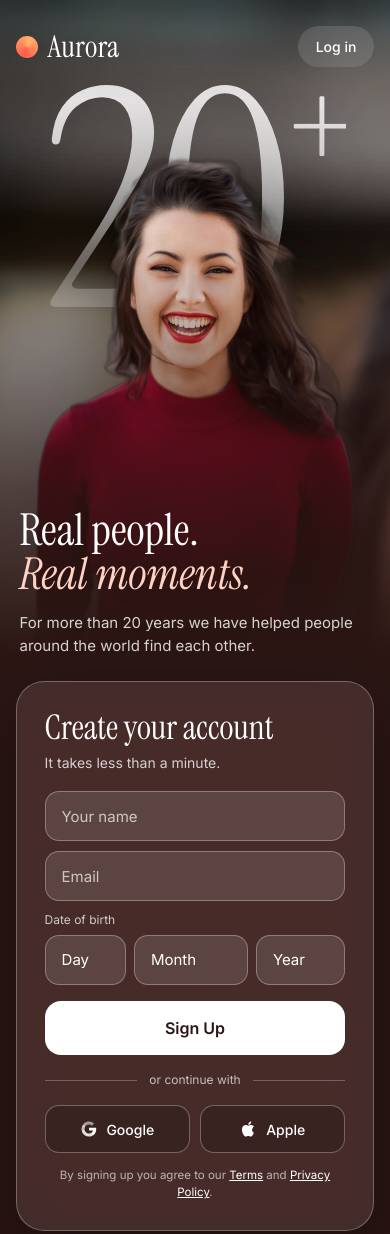
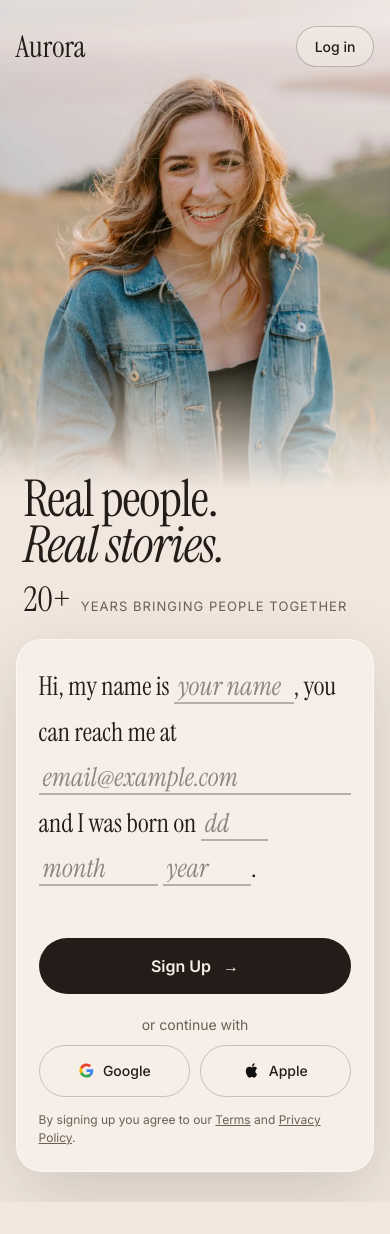
Before and after one commit to IWantToSsleep/portfolio, a plain HTML site: page signup/index.html in a window 390 px wide. After the commit the page ends 1202 px from the top, so only its background shows below. Drawn offline with Linux system fonts and the light colour scheme.

Commit message:
Add files via upload

```diff
--- a/signup/index.html
+++ b/signup/index.html
@@ -2,103 +2,92 @@
 <title>Aurora · Join</title>
 <link rel="preconnect" href="https://fonts.googleapis.com"><link href="https://fonts.googleapis.com/css2?family=Instrument+Serif:ital@0;1&family=Inter:wght@400;500;600&display=swap" rel="stylesheet">
 <style>
-:root{--ink:#fff;--glass:rgba(255,255,255,.14);--acc:#ff5b4a}
+:root{--ink:#241c18;--mut:#6d5f57;--cream:#f6efe7;--acc:#c2532f}
 *{box-sizing:border-box;margin:0;padding:0}
-html,body{height:100%}body{font:400 15px/1.5 Inter,sans-serif;color:var(--ink);background:#2b1614;overflow-x:hidden}
-.stage{position:relative;min-height:100svh;overflow:hidden}
-.ly{position:absolute;inset:-3%;width:106%;height:106%;object-fit:cover;object-position:50% 18%;will-change:transform}
-.bg{filter:saturate(1.05) brightness(.8)}
-.cutw{position:absolute;inset:0;display:flex;justify-content:center;align-items:flex-end;will-change:transform}.cutw img{height:94%;width:auto;max-width:none;display:block;filter:drop-shadow(0 30px 60px rgba(0,0,0,.35))}
-.shade{position:absolute;inset:0;background:radial-gradient(120% 80% at 50% 30%,transparent 30%,rgba(30,10,8,.55) 75%),linear-gradient(180deg,rgba(20,6,5,.25),transparent 30%,rgba(20,6,5,.65))}
-.big{position:absolute;left:50%;top:9vh;transform:translateX(-50%);font:400 clamp(260px,46vw,760px)/.8 "Instrument Serif",serif;letter-spacing:-.04em;white-space:nowrap;color:transparent;background:linear-gradient(180deg,#fff 10%,rgba(255,255,255,.35) 80%);-webkit-background-clip:text;background-clip:text;pointer-events:none;user-select:none}
-.big sup{font-size:.45em;vertical-align:.95em;margin-left:.02em}
-header{position:absolute;inset:0 0 auto;z-index:5;display:flex;justify-content:space-between;align-items:center;padding:26px 4vw}
-.logo{font:400 30px "Instrument Serif",serif;letter-spacing:.01em;display:flex;align-items:center;gap:10px}
-.logo i{width:22px;height:22px;border-radius:50%;background:conic-gradient(from 200deg,#ff5b4a,#ffb36b,#ff5b4a);display:block}
-header a{color:#fff;text-decoration:none;font-weight:500;font-size:14px;padding:10px 18px;border-radius:40px;background:rgba(255,255,255,.12);backdrop-filter:blur(10px)}
-.claim{position:absolute;z-index:4;left:4vw;bottom:7vh;max-width:340px}
-.claim h1{font:400 clamp(40px,4.4vw,68px)/1 "Instrument Serif",serif}
-.claim h1 em{font-style:italic;color:#ffd2c4}
-.claim p{margin-top:16px;color:rgba(255,255,255,.82)}
-.badge{position:absolute;z-index:4;left:4vw;top:24vh;width:120px;height:120px}
-.badge svg{width:100%;height:100%;animation:rot 18s linear infinite}
-.badge b{position:absolute;inset:0;display:grid;place-items:center;font:400 34px "Instrument Serif",serif}
-@keyframes rot{to{transform:rotate(360deg)}}
-.card{position:absolute;z-index:6;right:4vw;bottom:6vh;width:min(380px,92vw);padding:28px;border-radius:28px;background:var(--glass);backdrop-filter:blur(22px) saturate(1.4);-webkit-backdrop-filter:blur(22px) saturate(1.4);border:1px solid rgba(255,255,255,.28);box-shadow:0 30px 80px rgba(0,0,0,.35)}
-.card h2{font:400 34px/1.05 "Instrument Serif",serif}.card .sub{color:rgba(255,255,255,.78);margin:6px 0 18px;font-size:14px}
-.f{display:block;margin-bottom:10px}
-.f input,.f select{width:100%;height:50px;border-radius:14px;border:1px solid rgba(255,255,255,.3);background:rgba(255,255,255,.12);color:#fff;padding:0 16px;font:inherit;outline:none;transition:.2s;appearance:none}
-.f input::placeholder{color:rgba(255,255,255,.7)}
-.f input:focus,.f select:focus{border-color:#fff;background:rgba(255,255,255,.2)}
-.f select option{color:#222}
-.dob{display:grid;grid-template-columns:1fr 1.4fr 1.1fr;gap:8px}
-.lbl{font-size:12px;color:rgba(255,255,255,.75);margin:4px 0 6px;display:block}
-.err{display:none;color:#ffd0c8;font-size:12px;margin:-4px 0 8px}
-.bad input,.bad select{border-color:#ff9b8f}.bad+.err{display:block}
-.go{width:100%;height:54px;border:0;border-radius:16px;background:#fff;color:#2b1614;font:600 16px Inter;cursor:pointer;margin-top:6px;transition:.2s}
-.go:hover{transform:translateY(-1px);box-shadow:0 10px 30px rgba(0,0,0,.25)}
-.or{display:flex;align-items:center;gap:12px;color:rgba(255,255,255,.7);font-size:12px;margin:16px 0}.or:before,.or:after{content:"";flex:1;height:1px;background:rgba(255,255,255,.25)}
-.soc{display:grid;grid-template-columns:1fr 1fr;gap:10px}
-.soc button{height:48px;border-radius:14px;border:1px solid rgba(255,255,255,.3);background:rgba(0,0,0,.18);color:#fff;font:500 14px Inter;display:flex;align-items:center;justify-content:center;gap:8px;cursor:pointer}
-.soc svg{width:18px;height:18px}
-.fine{font-size:11.5px;color:rgba(255,255,255,.65);margin-top:14px;text-align:center}.fine a{color:#fff}
-.ok{display:none;text-align:center;padding:30px 0}.ok h2{margin-bottom:8px}
-.card.done form{display:none}.card.done .ok{display:block}
+body{font:400 15px/1.5 Inter,sans-serif;color:var(--ink);background:var(--cream);overflow-x:hidden}
+.hero{position:relative;height:100svh;min-height:700px;overflow:hidden}
+.pic{position:absolute;top:0;right:0;bottom:0;width:64%;-webkit-mask-image:linear-gradient(90deg,transparent 0,rgba(0,0,0,.6) 12%,#000 26%);mask-image:linear-gradient(90deg,transparent 0,rgba(0,0,0,.6) 12%,#000 26%)}
+.ph{position:absolute;inset:0;width:100%;height:100%;object-fit:cover;object-position:50% 26%;transform-origin:50% 40%}
+.veil{position:absolute;inset:0;background:linear-gradient(180deg,rgba(246,239,231,.35),transparent 25%,transparent 70%,rgba(246,239,231,.5))}
+body{background:#f1e7de}
+header{position:absolute;inset:0 0 auto;z-index:3;display:flex;justify-content:space-between;align-items:center;padding:26px 4vw}
+.logo{font:400 30px "Instrument Serif",serif}
+.login{font-weight:500;font-size:14px;color:var(--ink);text-decoration:none;padding:11px 22px;border-radius:40px;border:1px solid rgba(36,28,24,.25);background:rgba(246,239,231,.45);backdrop-filter:blur(10px);transition:.2s}.login:hover{background:var(--ink);color:var(--cream)}
+.head{position:absolute;z-index:2;left:4vw;top:17vh;max-width:44vw}
+.head h1{font:400 clamp(56px,7vw,112px)/.92 "Instrument Serif",serif;letter-spacing:-.02em}
+.head h1 em{font-style:italic}
+.yrs{display:inline-flex;align-items:baseline;gap:10px;margin-top:22px;font-size:13px;letter-spacing:.08em;text-transform:uppercase;color:var(--mut)}
+.yrs b{font:400 34px/1 "Instrument Serif",serif;letter-spacing:0;color:var(--ink);text-transform:none}
+.sheet{position:absolute;z-index:3;left:4vw;bottom:5vh;width:min(980px,80vw);padding:30px 40px 26px;border-radius:26px;background:rgba(246,239,231,.78);backdrop-filter:blur(36px) saturate(1.3);-webkit-backdrop-filter:blur(36px) saturate(1.3);border:1px solid rgba(255,255,255,.55);box-shadow:0 24px 70px rgba(36,28,24,.16)}
+.sent{font:400 clamp(26px,2.5vw,38px)/1.6 "Instrument Serif",serif;color:var(--ink)}
+.sent input,.sent select{font:italic 400 1em "Instrument Serif",serif;color:var(--ink);background:none;border:0;border-bottom:2px solid rgba(36,28,24,.3);padding:0 4px;margin:0;height:1.3em;line-height:1.3em;outline:none;transition:border-color .2s;appearance:none;-webkit-appearance:none;border-radius:0;vertical-align:baseline}
+.sent input::placeholder{color:rgba(36,28,24,.5)}
+.sent input:focus,.sent select:focus{border-color:var(--acc)}
+.sent select{cursor:pointer}.sent select:invalid{color:rgba(36,28,24,.5)}
+.nw{white-space:nowrap}.w-name{width:7.2em}.w-mail{width:9.6em}.w-d{width:2.6em}.w-m{width:4.6em}.w-y{width:3.4em}
+.bad{border-color:#d0442a!important}
+.row{display:flex;align-items:center;justify-content:space-between;gap:20px;margin-top:20px;flex-wrap:wrap}
+.go{height:56px;padding:0 34px;border:0;border-radius:40px;background:var(--ink);color:var(--cream);font:600 16px Inter;cursor:pointer;display:inline-flex;align-items:center;gap:12px;transition:.25s}
+.go:hover{background:var(--acc)}
+.go span{transition:.25s}.go:hover span{transform:translateX(4px)}
+.alt{display:flex;align-items:center;gap:10px;color:var(--mut);font-size:14px}
+.alt button{height:56px;padding:0 24px;border-radius:40px;border:1px solid rgba(36,28,24,.22);background:transparent;color:var(--ink);font:500 14px Inter;display:inline-flex;align-items:center;gap:8px;cursor:pointer;transition:.2s}
+.alt button:hover{background:#fff}
+.alt svg{width:17px;height:17px}
+.fine{font-size:12px;color:var(--mut);margin-top:14px}.fine a{color:inherit}
+.msg{font-size:13px;color:#b23c22;min-height:18px;margin-top:8px}
+.ok{display:none;font:400 clamp(28px,3vw,42px)/1.3 "Instrument Serif",serif}.ok em{color:var(--acc)}
+.sheet.done form{display:none}.sheet.done .ok{display:block}
 @media(max-width:860px){
- .stage{min-height:auto}
- .hero{position:relative;height:78svh;min-height:520px;overflow:hidden}
- .big{top:9svh;font-size:min(78vw,460px)}
- .cutw img{height:84%}
- .shade{background:linear-gradient(180deg,rgba(20,6,5,.2),transparent 35%,rgba(43,22,20,.7) 75%,#2b1614)}
- .badge{display:none}.badge b{font-size:26px}
- .claim{left:auto;bottom:auto;position:relative;max-width:none;padding:0 5vw 6px;margin-top:-150px}
- .claim h1{font-size:44px}
- .card{position:relative;right:auto;bottom:auto;margin:18px auto 30px;width:92vw;background:rgba(255,255,255,.1)}
+ .hero{height:auto;min-height:0;overflow:visible}
+ .pic{position:relative;width:100%;height:58svh;min-height:400px;overflow:hidden;-webkit-mask-image:none;mask-image:none}
+ .veil{background:linear-gradient(180deg,rgba(246,239,231,.3),transparent 20%,transparent 72%,#f1e7de 100%)}
+ .ph{object-position:50% 22%}
+ .head{position:relative;top:auto;left:auto;max-width:none;margin:-14px 6vw 0}
+ .head h1{font-size:clamp(46px,13vw,64px)}
+ .yrs{margin-top:14px}
+ .sheet{position:relative;left:auto;bottom:auto;transform:none;width:auto;margin:22px 4vw 30px;padding:24px 22px;background:var(--cream);backdrop-filter:none}
+ .sent{font-size:26px;line-height:1.75}
+ .login{padding:9px 18px}
+ .w-name{width:4.6em}
+ .sent .nw:last-child{white-space:normal}.w-mail{width:100%}
+ .row{flex-direction:column;align-items:stretch}.go{justify-content:center}
+ .alt{flex-wrap:wrap}.alt button{flex:1;justify-content:center;height:52px}.alt>span{width:100%;text-align:center}
 }
-@media(min-width:861px){.hero{position:absolute;inset:0}}
 </style></head><body>
-<div class="stage">
- <header><div class="logo"><i></i>Aurora</div><a href="#" onclick="return false">Log in</a></header>
- <div class="hero" id="hero">
-  <img class="ly bg" id="lbg" src="bokeh.webp" alt="">
-  <div class="big" id="big" aria-hidden="true">20<sup>+</sup></div>
-  <div class="cutw" id="lcut"><img src="cut.webp" alt="Smiling young woman"></div>
-  <div class="shade"></div>
-  <div class="badge" aria-hidden="true"><svg viewBox="0 0 120 120"><defs><path id="c" d="M60,60 m-46,0 a46,46 0 1,1 92,0 a46,46 0 1,1 -92,0"/></defs><text fill="#fff" font-family="Inter" font-size="10.5" letter-spacing="3.2"><textPath href="#c">TRUSTED WORLDWIDE · SINCE 2005 · </textPath></text></svg><b>20+</b></div>
- </div>
- <div class="claim"><h1>Real people.<br><em>Real moments.</em></h1><p>For more than 20 years we have helped people around the world find each other.</p></div>
- <div class="card" id="card">
+<section class="hero">
+ <div class="pic"><picture><source media="(max-width:860px)" srcset="girl2-m.webp"><img class="ph" id="ph" src="girl2.webp" alt="Smiling young woman in a field at sunset"></picture><div class="veil"></div></div>
+ <header><div class="logo">Aurora</div><a class="login" href="#" onclick="return false">Log in</a></header>
+ <div class="head"><h1>Real people.<br><em>Real stories.</em></h1><div class="yrs"><b>20+</b> years bringing people together</div></div>
+ <div class="sheet" id="sheet">
   <form id="fm" novalidate>
-   <h2>Create your account</h2><div class="sub">It takes less than a minute.</div>
-   <label class="f"><input name="name" placeholder="Your name" autocomplete="given-name"></label><div class="err">Please enter your name</div>
-   <label class="f"><input name="email" type="email" placeholder="Email" autocomplete="email"></label><div class="err">Please enter a valid email</div>
-   <span class="lbl">Date of birth</span>
-   <div class="f dob"><select name="d" aria-label="Day"><option value="">Day</option></select><select name="m" aria-label="Month"><option value="">Month</option></select><select name="y" aria-label="Year"><option value="">Year</option></select></div><div class="err">You must be 18 or older</div>
-   <button class="go" type="submit">Sign Up</button>
-   <div class="or">or continue with</div>
-   <div class="soc"><button type="button"><svg viewBox="0 0 24 24"><path fill="#fff" d="M21.6 12.2c0-.7-.1-1.4-.2-2H12v3.8h5.4a4.6 4.6 0 0 1-2 3v2.5h3.2c1.9-1.7 3-4.3 3-7.3z"/><path fill="#fff" opacity=".85" d="M12 22c2.7 0 5-.9 6.6-2.4l-3.2-2.5c-.9.6-2 1-3.4 1-2.6 0-4.8-1.8-5.6-4.1H3.1v2.6A10 10 0 0 0 12 22z"/><path fill="#fff" opacity=".7" d="M6.4 14c-.2-.6-.3-1.3-.3-2s.1-1.4.3-2V7.4H3.1a10 10 0 0 0 0 9.2L6.4 14z"/><path fill="#fff" opacity=".55" d="M12 6c1.5 0 2.8.5 3.8 1.5l2.9-2.9A10 10 0 0 0 3.1 7.4L6.4 10C7.2 7.7 9.4 6 12 6z"/></svg>Google</button><button type="button"><svg viewBox="0 0 24 24" fill="#fff"><path d="M16.4 12.6c0-2.6 2.1-3.8 2.2-3.9-1.2-1.8-3.1-2-3.7-2-1.6-.2-3.1.9-3.9.9-.8 0-2-.9-3.4-.9-1.7 0-3.3 1-4.2 2.6-1.8 3.1-.5 7.7 1.3 10.2.8 1.2 1.8 2.6 3.1 2.6 1.2 0 1.7-.8 3.2-.8s1.9.8 3.2.8c1.3 0 2.2-1.2 3-2.4.9-1.4 1.3-2.7 1.3-2.8 0 0-2.6-1-2.6-4.3zM13.9 4.9c.7-.8 1.1-1.9 1-3-1 0-2.1.7-2.8 1.5-.6.7-1.2 1.8-1 2.9 1 .1 2.1-.6 2.8-1.4z"/></svg>Apple</button></div>
+   <p class="sent">Hi, my name is <span class="nw"><input class="w-name" name="name" placeholder="your name" autocomplete="given-name" aria-label="Name">,</span> you can reach me at <input class="w-mail" name="email" type="email" placeholder="email@example.com" autocomplete="email" aria-label="Email"> and I&nbsp;was born on <span class="nw"><select class="w-d" name="d" required aria-label="Day"><option value="">dd</option></select> <select class="w-m" name="m" required aria-label="Month"><option value="">month</option></select> <select class="w-y" name="y" required aria-label="Year"><option value="">year</option></select>.</span></p>
+   <div class="msg" id="msg"></div>
+   <div class="row"><button class="go" type="submit">Sign Up <span>→</span></button>
+    <div class="alt"><span>or continue with</span>
+     <button type="button"><svg viewBox="0 0 24 24"><path fill="#4285F4" d="M21.6 12.2c0-.7-.1-1.4-.2-2H12v3.8h5.4a4.6 4.6 0 0 1-2 3v2.5h3.2c1.9-1.7 3-4.3 3-7.3z"/><path fill="#34A853" d="M12 22c2.7 0 5-.9 6.6-2.4l-3.2-2.5c-.9.6-2 1-3.4 1-2.6 0-4.8-1.8-5.6-4.1H3.1v2.6A10 10 0 0 0 12 22z"/><path fill="#FBBC05" d="M6.4 14c-.2-.6-.3-1.3-.3-2s.1-1.4.3-2V7.4H3.1a10 10 0 0 0 0 9.2L6.4 14z"/><path fill="#EA4335" d="M12 6c1.5 0 2.8.5 3.8 1.5l2.9-2.9A10 10 0 0 0 3.1 7.4L6.4 10C7.2 7.7 9.4 6 12 6z"/></svg>Google</button>
+     <button type="button"><svg viewBox="0 0 24 24" fill="#111"><path d="M16.4 12.6c0-2.6 2.1-3.8 2.2-3.9-1.2-1.8-3.1-2-3.7-2-1.6-.2-3.1.9-3.9.9-.8 0-2-.9-3.4-.9-1.7 0-3.3 1-4.2 2.6-1.8 3.1-.5 7.7 1.3 10.2.8 1.2 1.8 2.6 3.1 2.6 1.2 0 1.7-.8 3.2-.8s1.9.8 3.2.8c1.3 0 2.2-1.2 3-2.4.9-1.4 1.3-2.7 1.3-2.8 0 0-2.6-1-2.6-4.3zM13.9 4.9c.7-.8 1.1-1.9 1-3-1 0-2.1.7-2.8 1.5-.6.7-1.2 1.8-1 2.9 1 .1 2.1-.6 2.8-1.4z"/></svg>Apple</button></div></div>
    <div class="fine">By signing up you agree to our <a href="#">Terms</a> and <a href="#">Privacy Policy</a>.</div>
   </form>
-  <div class="ok"><h2>Welcome aboard!</h2><p class="sub">Check your inbox to confirm your email.</p></div>
+  <div class="ok">Nice to meet you, <em id="nm"></em>. Check your inbox to confirm your email.</div>
  </div>
-</div>
+</section>
 <script src="gsap.min.js"></script>
 <script>
-const fm=document.getElementById('fm'),[sd,sm,sy]=fm.querySelectorAll('select');
+const fm=document.getElementById('fm'),[sd,sm,sy]=fm.querySelectorAll('select'),msg=document.getElementById('msg');
 for(let i=1;i<=31;i++)sd.add(new Option(i,i));['January','February','March','April','May','June','July','August','September','October','November','December'].forEach((m,i)=>sm.add(new Option(m,i+1)));
 const Y=new Date().getFullYear();for(let y=Y-18;y>=Y-100;y--)sy.add(new Option(y,y));
-const mark=(el,b)=>el.classList.toggle('bad',b);
-fm.addEventListener('submit',e=>{e.preventDefault();const n=fm.name.value.trim(),em=fm.email.value.trim();
- const f=fm.querySelectorAll('.f');let ok=true;
- mark(f[0],!n);ok&=!!n;const ve=/^[^\s@]+@[^\s@]+\.[^\s@]{2,}$/.test(em);mark(f[1],!ve);ok&=ve;
+// auto-width inputs
+fm.querySelectorAll('input').forEach(i=>i.addEventListener('input',()=>{i.classList.remove('bad');msg.textContent=''}));
+fm.querySelectorAll('select').forEach(s=>s.addEventListener('change',()=>{s.classList.remove('bad');msg.textContent=''}));
+fm.addEventListener('submit',e=>{e.preventDefault();const n=fm.name.value.trim(),em=fm.email.value.trim();let errs=[];
+ if(!n){fm.name.classList.add('bad');errs.push('your name')}
+ if(!/^[^\s@]+@[^\s@]+\.[^\s@]{2,}$/.test(em)){fm.email.classList.add('bad');errs.push('a valid email')}
  let adult=false;if(sd.value&&sm.value&&sy.value){const b=new Date(sy.value,sm.value-1,sd.value),t=new Date();t.setFullYear(t.getFullYear()-18);adult=b<=t}
- mark(f[2],!adult);ok&=adult;if(ok){document.getElementById('card').classList.add('done')}});
-fm.addEventListener('input',e=>e.target.closest('.f')?.classList.remove('bad'));
-// intro + depth parallax
+ if(!adult){[sd,sm,sy].forEach(s=>!s.value&&s.classList.add('bad'));errs.push('your date of birth (18+)')}
+ if(errs.length){msg.textContent='Please add '+errs.join(', ')+'.';return}
+ document.getElementById('nm').textContent=n;document.getElementById('sheet').classList.add('done')});
 const tl=gsap.timeline({defaults:{ease:'expo.out'}});
-tl.from('#lbg',{scale:1.15,duration:2.2}).from('#big',{yPercent:40,opacity:0,duration:1.8},0.2).from('#lcut',{y:40,opacity:0,duration:1.6},0.35)
-  .from('.claim h1,.claim p,.badge',{y:30,opacity:0,stagger:.12,duration:1.2},0.8).from('#card',{y:50,opacity:0,duration:1.3},0.9);
-if(matchMedia('(hover:hover)').matches){const q=(s,p)=>({x:gsap.quickTo(s,'x',{duration:1.2,ease:'power3'}),y:gsap.quickTo(s,'y',{duration:1.2,ease:'power3'}),p});
- const L=[q('#lbg',8),q('#big',34),q('#lcut',16)];
- addEventListener('pointermove',e=>{const dx=e.clientX/innerWidth-.5,dy=e.clientY/innerHeight-.5;L.forEach(l=>{l.x(-dx*l.p);l.y(-dy*l.p*.6)})});}
+tl.from('#ph',{scale:1.12,duration:2.4}).from('.head h1',{y:40,opacity:0,duration:1.4},.3).from('.yrs',{y:20,opacity:0,duration:1.2},.6).from('#sheet',{y:60,opacity:0,duration:1.4},.7);
+if(matchMedia('(hover:hover)').matches){const x=gsap.quickTo('#ph','x',{duration:1.6,ease:'power3'}),y=gsap.quickTo('#ph','y',{duration:1.6,ease:'power3'});addEventListener('pointermove',e=>{x((e.clientX/innerWidth-.5)*-14);y((e.clientY/innerHeight-.5)*-10)})}
 </script></body></html>
```
Also changed, not shown: signup/girl2-m.webp (added), signup/girl2.webp (added).
